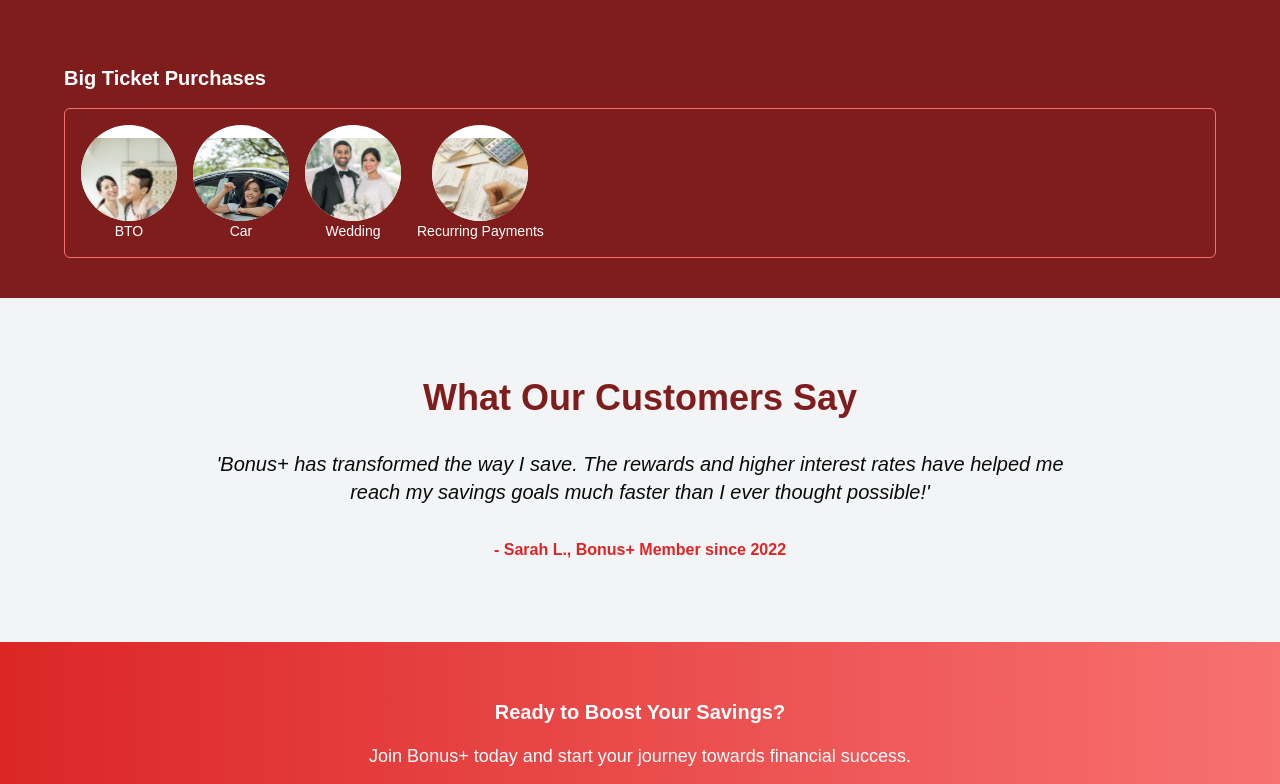
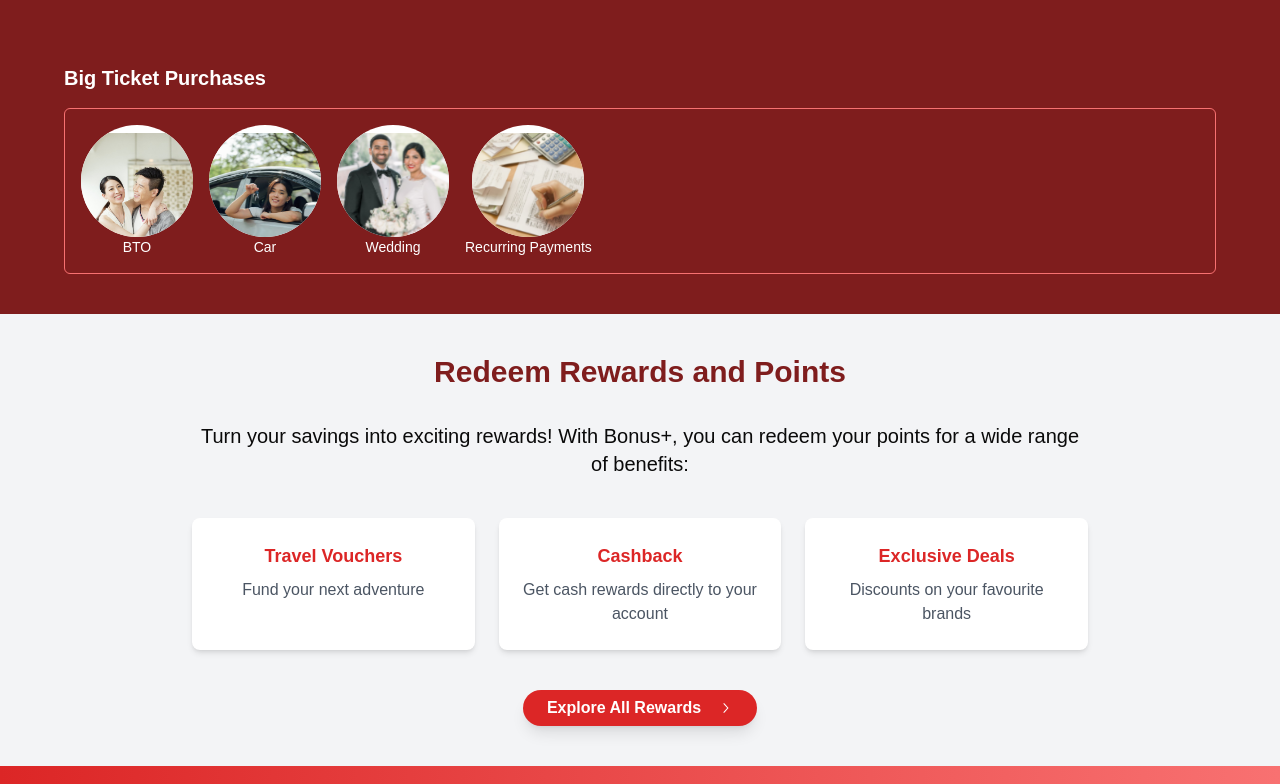
Before and after one commit to JoelSngZhenWei/BonusPlusEnhanced, a Next.js app in the folder bonusplusenhanced/: page /plan/bonusplus in a window 1280 px wide. Shown: the part 1080-1864 px from the top of the page. Built offline with nearby package versions, Linux system fonts and the light colour scheme.

Commit message:
blargh depu do

```diff
--- a/bonusplusenhanced/app/plan/bonusplus/page.tsx
+++ b/bonusplusenhanced/app/plan/bonusplus/page.tsx
@@ -15,7 +15,7 @@
       {/* Hero Section */}
       <section className="relative min-h-[400px] flex items-center justify-center overflow-hidden">
         <Image
-          src="/placeholder.svg?height=1080&width=1920"
+          src="/family.jpg"
           alt="OCBC Bonus+ hero image"
           layout="fill"
           objectFit="cover"
@@ -84,8 +84,8 @@
                   ].map((item, index) => (
                     <div key={index} className="flex flex-col items-center">
                       {/* <Parallax speed={5}> */}
-                      <div className="w-24 h-24 bg-white rounded-full overflow-hidden flex items-center justify-center">
-                        <Parallax className="w-28 h-28 relative" speed={-2}>
+                      <div className="w-28 h-28 bg-white rounded-full overflow-hidden flex items-center justify-center">
+                        <Parallax className="w-32 h-32 relative" speed={-1.5}>
                           <Image
                             src={item.src}
                             alt={item.name}
@@ -106,14 +106,29 @@
         </div>
       </section>
 
-      {/* Testimonial Section */}
-      <section className="py-20 px-4 md:px-8 bg-gray-100">
+      {/* Redeem Rewards and Points Section */}
+      <section className="py-10 px-4 bg-gray-100">
         <div className="max-w-4xl mx-auto text-center">
-          <h2 className="text-3xl md:text-4xl font-bold mb-8 text-red-900">What Our Customers Say</h2>
-          <blockquote className="text-xl italic text-graay-700 mb-8">
-            &apos;Bonus+ has transformed the way I save. The rewards and higher interest rates have helped me reach my savings goals much faster than I ever thought possible!&apos;
-          </blockquote>
-          <p className="font-semibold text-red-600">- Sarah L., Bonus+ Member since 2022</p>
+          <h2 className="text-3xl font-bold mb-8 text-red-900">Redeem Rewards and Points</h2>
+          <p className="text-xl mb-8">
+            Turn your savings into exciting rewards! With Bonus+, you can redeem your points for a wide range of benefits:
+          </p>
+          <div className="grid grid-cols-1 md:grid-cols-3 gap-6 mt-10">
+            {[
+              { title: "Travel Vouchers", description: "Fund your next adventure" },
+              { title: "Cashback", description: "Get cash rewards directly to your account" },
+              { title: "Exclusive Deals", description: "Discounts on your favourite brands" }
+            ].map((reward, index) => (
+              <div key={index} className="bg-white p-6 rounded-lg shadow-md">
+                <h3 className="text-lg font-semibold text-red-600 mb-2">{reward.title}</h3>
+                <p className="text-gray-600">{reward.description}</p>
+              </div>
+            ))}
+          </div>
+          <Button className="mt-10 bg-red-600 text-white hover:bg-red-700 text-base font-semibold py-3 px-6 rounded-full shadow-lg transition-all duration-300 hover:scale-105">
+            Explore All Rewards
+            <ChevronRightIcon className="ml-2 h-5 w-5" />
+          </Button>
         </div>
       </section>
 
```
Also changed, not shown: bonusplusenhanced/public/family.jpg (added), bonusplusenhanced/public/partners.png (added).
